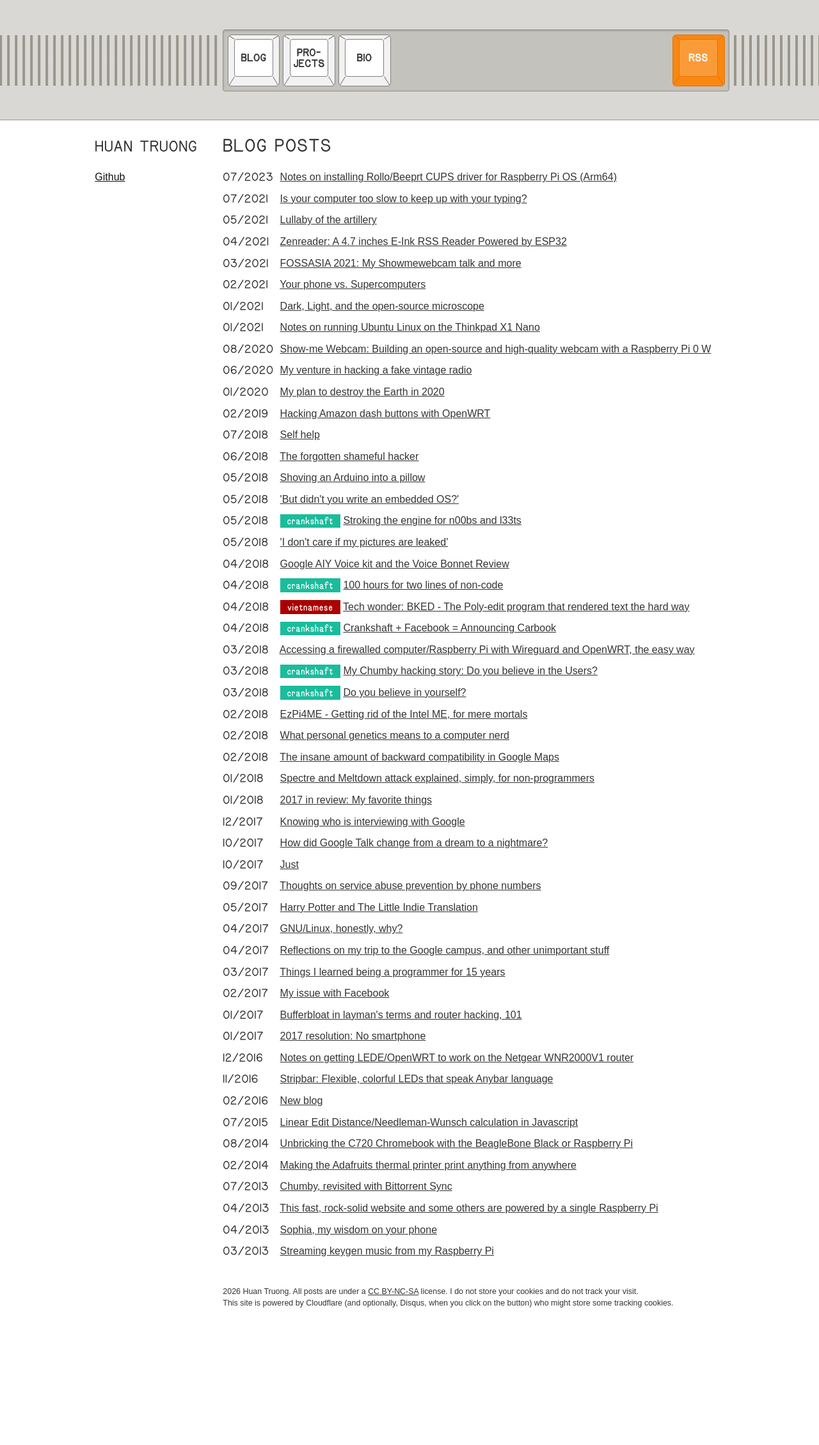
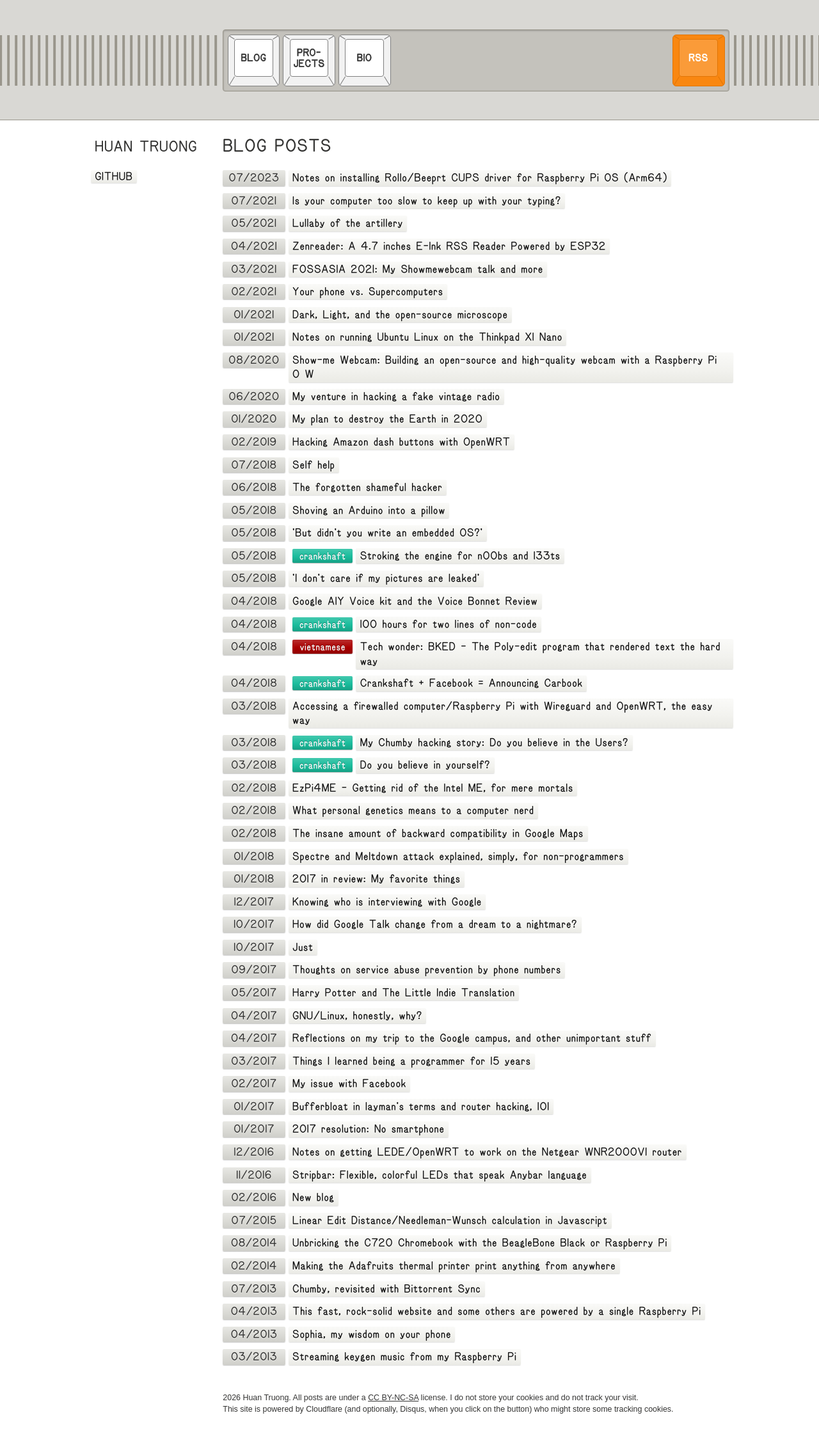
Before and after one commit to htruong/htruong.github.io, a Jekyll site: the page built from index.md, in a window 1280 px wide. Shown: the whole page at 64% size. Built offline with Jekyll 4.4.1, drawn with Linux system fonts in a browser that asks for light colours; before the commit the page ends 2093 px from its top, so only the background shows below that.

Commit message:
Label-maker styling for links, dates and badges
- Shared label mixins: faint tape on links that turns black and embossed
  on hover, grey tape for dates, coloured tape for category badges
- Post titles and the sidebar Github link use Gorton on label tape
  instead of underlines; titles wrap in their own column
- Post-list dates are same-length grey labels (site and feed page)

Co-Authored-By: Claude Opus 5.5 <noreply@anthropic.com>

```diff
--- /dev/null
+++ b/_sass/label.scss
@@ -0,0 +1,64 @@
+/* ==========================================================================
+   Label-maker links
+   ========================================================================== */
+
+/* Grey label-maker tape, always shown (for dates and other tags) */
+@mixin label-tape() {
+  padding: 1px 0.4em;
+  border-radius: 2px;
+  background: linear-gradient(#e8e8e4 0%, #d9d9d4 60%, #cfcfca 100%);
+  box-shadow: 0 1px 1px rgba(0, 0, 0, 0.2);
+  // Raised letters, lit from below the way the tape catches light
+  text-shadow: 0 1px 0 rgba(255, 255, 255, 0.7);
+}
+
+/* Coloured label-maker tape: shading over the element's own background
+   colour, with white letters pressed up out of it */
+@mixin label-tape-colored() {
+  border-radius: 2px;
+  background-image: linear-gradient(rgba(255, 255, 255, 0.18) 0%, rgba(255, 255, 255, 0) 55%, rgba(0, 0, 0, 0.15) 100%);
+  box-shadow: 0 1px 1px rgba(0, 0, 0, 0.25);
+  text-shadow: 0 -1px 0 rgba(0, 0, 0, 0.35), 0 1px 0 rgba(255, 255, 255, 0.2);
+}
+
+/* Links on faint, near-white label tape that turns black and embossed when
+   hovered. The element must be a block or a flex/grid item so it can tilt.
+   The tape is drawn behind the text and sized like label-tape's padding,
+   so it never moves anything; leave about 0.4em clear on each side. */
+@mixin label-link() {
+  position: relative;
+  isolation: isolate;
+  font-family: $heading-font;
+  text-transform: uppercase;
+  color: $black;
+  // No underline: the tape marks it as a link
+  text-decoration: none;
+  text-shadow: 0 1px 0 rgba(255, 255, 255, 0.8);
+  &:visited {
+    color: $black;
+  }
+  &::before {
+    content: '';
+    position: absolute;
+    z-index: -1;
+    top: -1px;
+    right: -0.4em;
+    bottom: -1px;
+    left: -0.4em;
+    background: linear-gradient(#fafaf8 0%, #f2f2ee 60%, #eaeae5 100%);
+    border-radius: 2px;
+    box-shadow: 0 1px 1px rgba(0, 0, 0, 0.12);
+  }
+  &:hover,
+  &:focus {
+    color: #f2f2ee;
+    text-decoration: none;
+    // Raised letters: lit from above, shadowed below
+    text-shadow: 0 -1px 0 rgba(0, 0, 0, 0.9), 0 1px 0 rgba(255, 255, 255, 0.25);
+    transform: rotate(-0.5deg);
+    &::before {
+      background: linear-gradient(#333 0%, #111 55%, #000 100%);
+      box-shadow: 0 1px 2px rgba(0, 0, 0, 0.35);
+    }
+  }
+}
--- a/_sass/page.scss
+++ b/_sass/page.scss
@@ -338,13 +338,34 @@ $button-size: 1.5rem;
 
 /* Month/year in post lists */
 .post-date {
+	@include label-tape;
 	font-family: $heading-font;
-	// Gorton has no tabular digits (its "1" is narrow), so pad every date to the widest one
+	// Gorton has no tabular digits (its "1" is narrow), so pad every date to
+	// the widest one; every label is then cut to the same length
 	display: inline-block;
 	min-width: 5.3em;
+	text-align: center;
+}
+
+/* Post lists: date, optional category badge, then the title, which wraps
+   in its own column and turns into label tape when hovered */
+#index article p {
+	display: flex;
+	align-items: baseline;
+	// Room for the title's tape, which reaches 0.4em past its text
+	gap: 0.7em;
+	> a:not(.post-category) {
+		@include label-link;
+		// Whole titles in capitals are too much to read down a list
+		text-transform: none;
+	}
+	.post-category {
+		flex: none;
+	}
 }
 
 .post-category, .post-category:visited, .post-category:hover, .rss-button {
+	@include label-tape-colored;
 	font-family: $heading-font;
 	color: white;
 	text-decoration: none;
@@ -354,7 +375,8 @@ $button-size: 1.5rem;
 }
 
 article .post-category {
-	padding: 0.05em 0.5em;
+	// Same tape thickness as the date labels
+	padding: 1px 0.5em;
 	font-size: 0.9em;
 }
 
@@ -380,12 +402,11 @@ h2 .post-category, h2 .rss-button {
 
 /* Default social media links in author sidebar */
 .author-social {
+  @include label-link;
   display: block;
   margin-bottom: 5px;
-  color: $black;
-  &:visited {
-    color: $black;
-  }
+  // Only as wide as the text, so the label hugs it
+  width: fit-content;
   // Font Awesome isn't loaded, so the empty icon would only indent the text
   .fa {
 		display: none;
@@ -416,7 +437,7 @@ h2 .post-category, h2 .rss-button {
 			// Lines the name's baseline up with the first h2 in the main column
 			margin-top: 1.35rem;
 			// Puts the first link on the same baseline as the first post row
-			margin-bottom: 1.6rem;
+			margin-bottom: calc(1.5rem + 1px);
 		}
 		p {
 			margin-bottom: 20px;
--- a/assets/css/feed.scss
+++ b/assets/css/feed.scss
@@ -7,6 +7,7 @@ sitemap: false
 
 @import "variables";
 @import "keycap";
+@import "label";
 
 @namespace atom url(http://www.w3.org/2005/Atom);
 @namespace h url(http://www.w3.org/1999/xhtml);
@@ -92,7 +93,8 @@ h|div.nav h|a {
 // Date column, then title and excerpt sharing one left edge
 h|div.row {
   display: grid;
-  grid-template-columns: 5.3em 1fr;
+  // Date label (5.3em plus its padding), then the post
+  grid-template-columns: 6.1em 1fr;
   column-gap: 0.3em;
   margin: 0 0 1.25em;
   line-height: 1.4;
@@ -114,5 +116,11 @@ h|p.excerpt {
 }
 
 h|span.post-date {
+  @include label-tape;
   font-family: $heading-font;
+  min-width: 5.3em;
+  text-align: center;
+  // Keep the tape to one line high, at the start of the row
+  align-self: start;
+  justify-self: start;
 }
--- a/assets/css/main.scss
+++ b/assets/css/main.scss
@@ -23,6 +23,7 @@ sitemap: false
 @import "elements";
 @import "forms";
 @import "keycap";
+@import "label";
 @import "page";
 //@import "vendor/font-awesome/font-awesome";
 @import "vendor/magnific-popup/magnific-popup";
```
